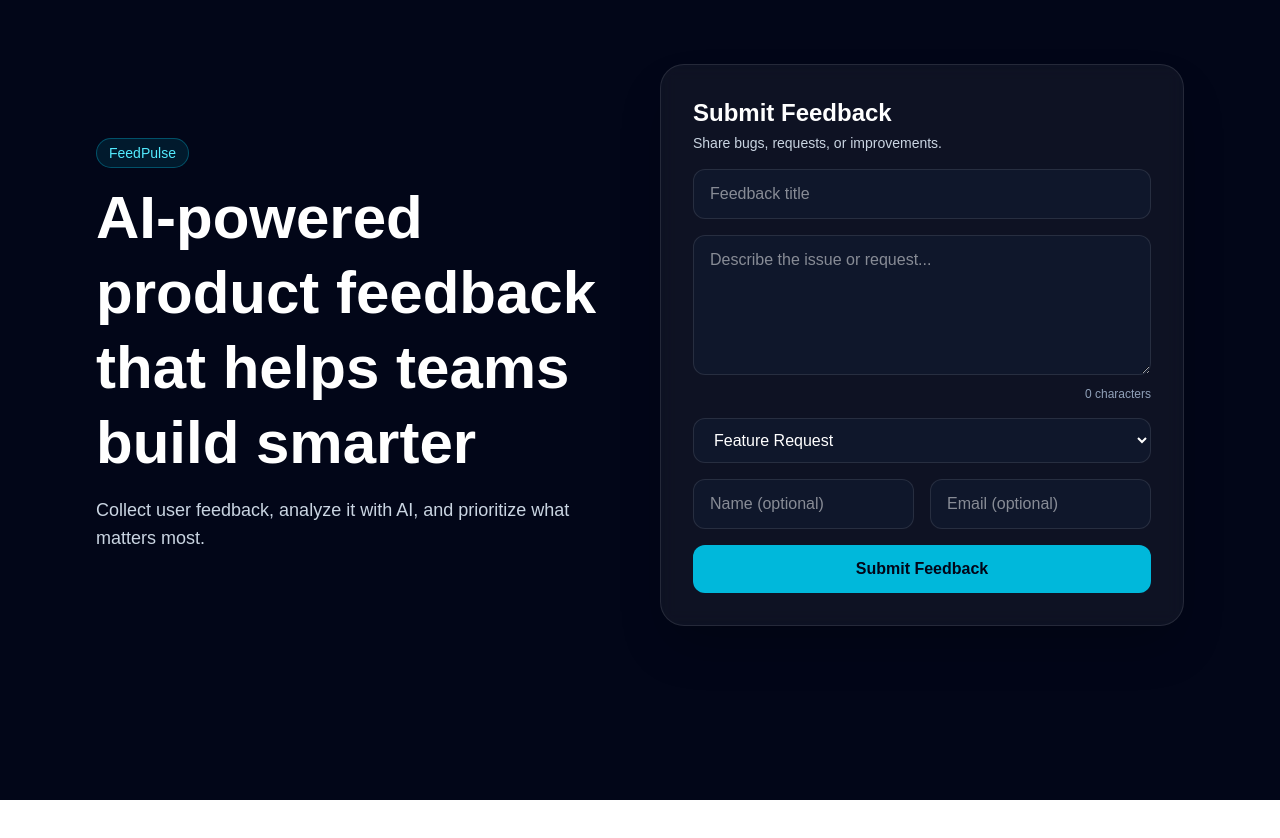
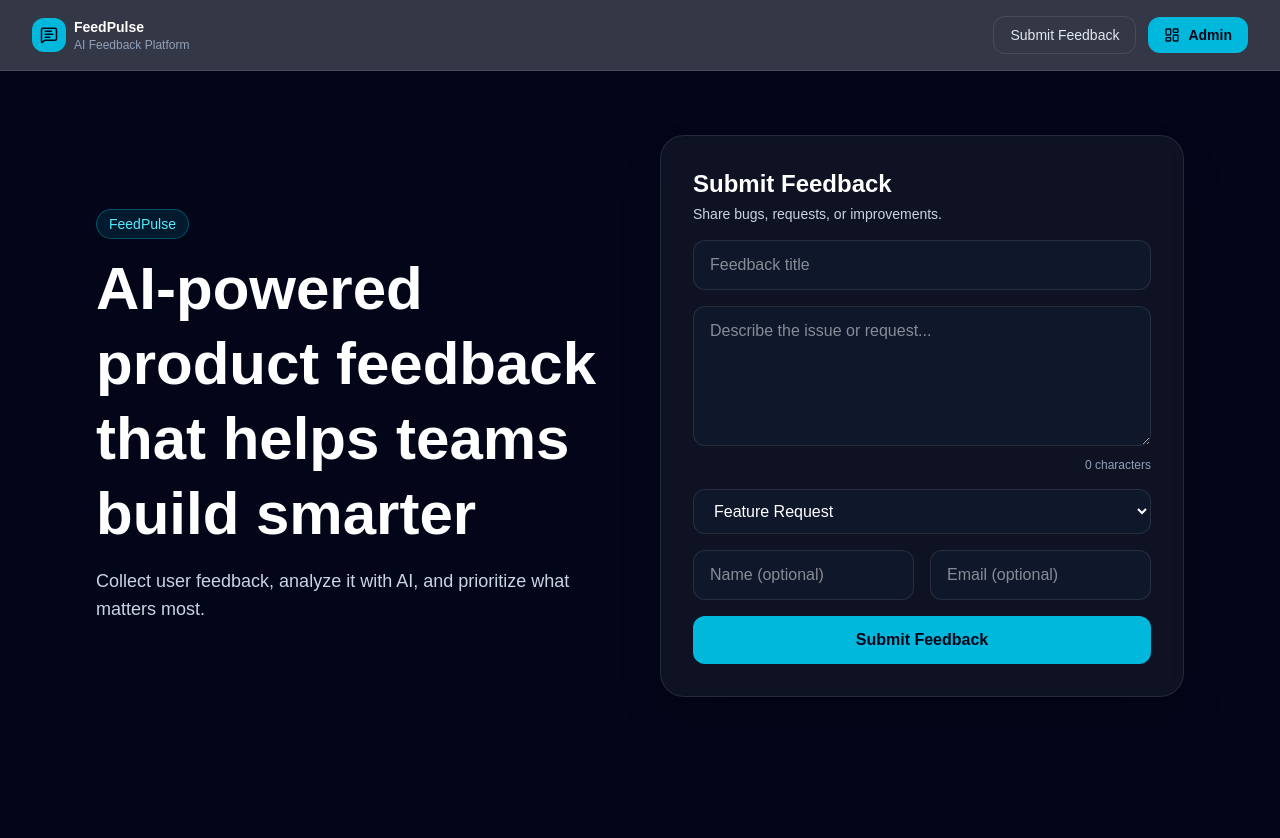
Before and after one commit to sudeepa99/Feed-Pulse_Product-Feedback-Platform, a Next.js app in the folder fronend/frontend/: page / in a window 1280 px wide. Shown: the top 838 px of the page. Before the commit the page ends 800 px from the top, so only its background shows below. Built offline with nearby package versions, Linux system fonts and the light colour scheme; no server answers.

Commit message:
updated layout

```diff
--- a/fronend/frontend/src/app/layout.tsx
+++ b/fronend/frontend/src/app/layout.tsx
@@ -1,20 +1,10 @@
 import type { Metadata } from "next";
-import { Geist, Geist_Mono } from "next/font/google";
 import "./globals.css";
-
-const geistSans = Geist({
-  variable: "--font-geist-sans",
-  subsets: ["latin"],
-});
-
-const geistMono = Geist_Mono({
-  variable: "--font-geist-mono",
-  subsets: ["latin"],
-});
+import Navbar from "@/app/components/navbar";
 
 export const metadata: Metadata = {
-  title: "Create Next App",
-  description: "Generated by create next app",
+  title: "FeedPulse",
+  description: "AI-powered product feedback platform",
 };
 
 export default function RootLayout({
@@ -23,11 +13,11 @@ export default function RootLayout({
   children: React.ReactNode;
 }>) {
   return (
-    <html
-      lang="en"
-      className={`${geistSans.variable} ${geistMono.variable} h-full antialiased`}
-    >
-      <body className="min-h-full flex flex-col">{children}</body>
+    <html lang="en">
+      <body className="bg-slate-950 text-white antialiased">
+        <Navbar />
+        {children}
+      </body>
     </html>
   );
 }
```
